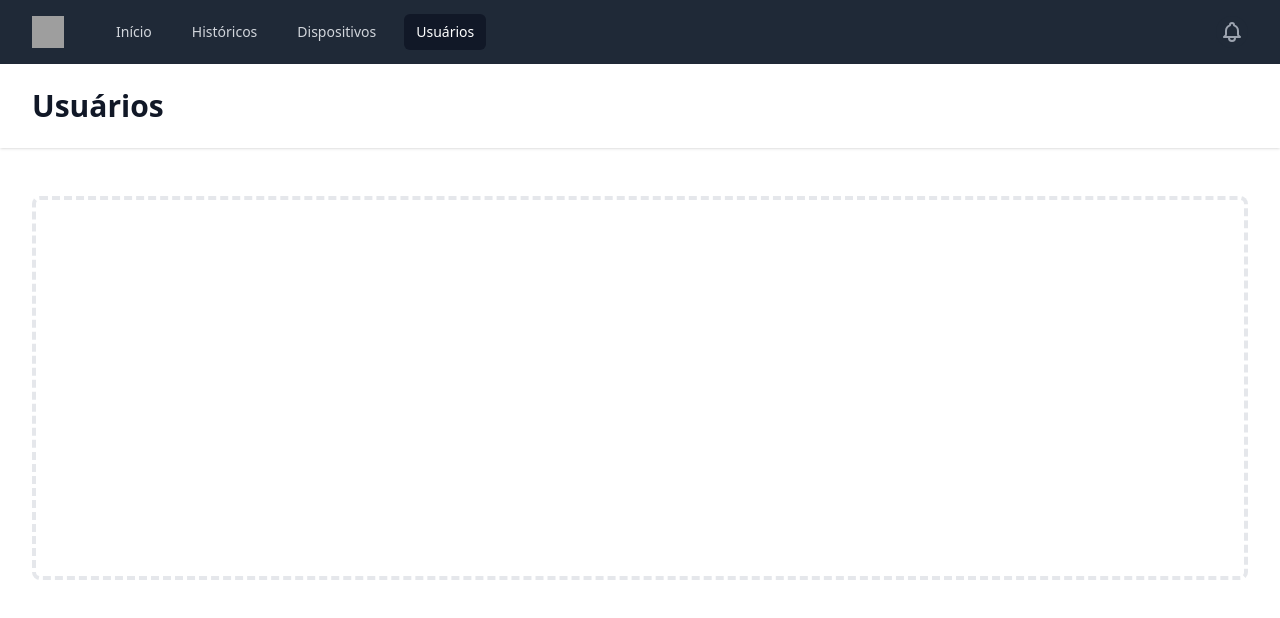
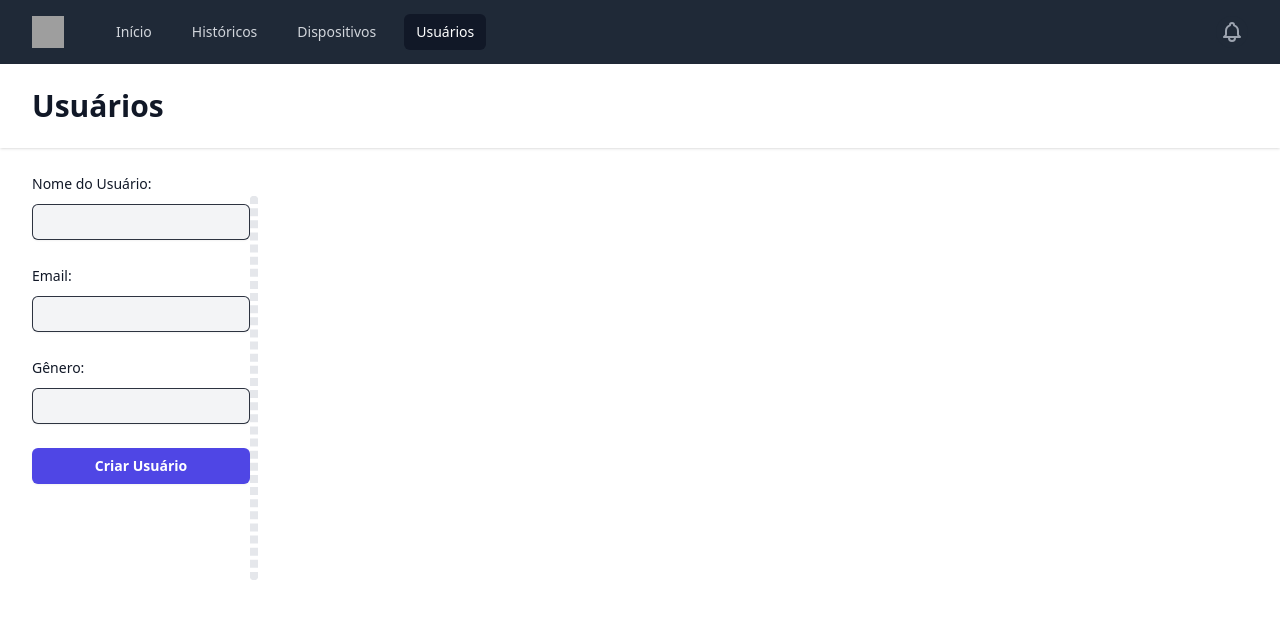
Before and after one commit to ivtrL/RfidAttendance-Project, a React (Vite) app in the folder client/: page /users in a window 1280 px wide. Shown: the top 618 px of the page. Built offline with nearby package versions, Linux system fonts and the light colour scheme; grey boxes are pictures that could not be loaded; a web font is replaced by a local one.

Commit message:
Auth requests, Create Users and API without db

```diff
--- a/client/src/Auth/Auth.jsx
+++ b/client/src/Auth/Auth.jsx
@@ -10,8 +10,10 @@ function AuthProvider({ children }) {
 
   const navigate = useNavigate();
 
+  if (!isAuthenticated) navigate("/");
+
   async function SignIn({ email, password }) {
-    const response = await axios.post("http://localhost:8800/login", {
+    const response = await axios.post("http://localhost:3333/login", {
       email,
       password,
     });
@@ -23,8 +25,31 @@ function AuthProvider({ children }) {
     }
   }
 
+  async function SignOut() {
+    setAdmin(null);
+    navigate("/");
+  }
+
+  async function CreateUser({ username, email, gender }) {
+    const response = await axios.post("http://localhost:3333/create_user", {
+      username,
+      email,
+      gender,
+    });
+    if (response.data.status === "Success") return response.data.users;
+    else return response.data.status;
+  }
+
+  async function UserList() {
+    const response = await axios.get("http://localhost:3333/users");
+    if (response.data.status === "Success") return response.data.users;
+    else return response.data.status;
+  }
+
   return (
-    <AuthContext.Provider value={{ admin, isAuthenticated, SignIn }}>
+    <AuthContext.Provider
+      value={{ admin, isAuthenticated, SignIn, UserList, CreateUser, SignOut }}
+    >
       {children}
     </AuthContext.Provider>
   );
--- a/client/src/components/Navbar.jsx
+++ b/client/src/components/Navbar.jsx
@@ -1,11 +1,19 @@
 import { Disclosure, Transition } from "@headlessui/react";
 import { BellIcon, MenuIcon, XIcon } from "@heroicons/react/outline";
 import { Menu } from "@mui/material";
-import { Fragment } from "react";
+import { Fragment, useContext } from "react";
+
+import { AuthContext } from "../Auth/Auth";
 
 const Navbar = ({ Route }) => {
   function classNames(...classes) {
     return classes.filter(Boolean).join(" ");
+  }
+
+  const { SignOut } = useContext(AuthContext);
+
+  async function handleSignOut() {
+    await SignOut();
   }
 
   const navigation = ["Início", "Históricos", "Dispositivos", "Usuários"];
@@ -120,6 +128,7 @@ const Navbar = ({ Route }) => {
                               <a
                                 href="#"
                                 className="block px-4 py-2 text-sm text-gray-700"
+                                onClick={handleSignOut}
                               >
                                 Sign out
                               </a>
--- a/client/src/routes/Users.jsx
+++ b/client/src/routes/Users.jsx
@@ -1,6 +1,17 @@
+import { useContext } from "react";
+import { useForm } from "react-hook-form";
 import Navbar from "../components/Navbar";
 
+import { AuthContext } from "../Auth/Auth";
+
 const Users = () => {
+  const { register, handleSubmit } = useForm();
+  const { CreateUser } = useContext(AuthContext);
+
+  async function onSubmit(data) {
+    await CreateUser(data);
+  }
+
   return (
     <div>
       <Navbar Route="users" />
@@ -11,7 +22,86 @@ const Users = () => {
         </div>
       </header>
       <main>
-        <div className="max-w-7xl mx-auto py-6 sm:px-6 lg:px-8">
+        <div className="max-w-7xl mx-auto py-6 sm:px-6 lg:px-8 flex">
+          <form
+            className="space-y-6"
+            action="#"
+            method="POST"
+            onSubmit={handleSubmit(onSubmit)}
+          >
+            <div>
+              <label
+                htmlFor="username"
+                className="block text-sm font-medium leading-6 text-gray-900"
+              >
+                Nome do Usuário:
+              </label>
+              <div className="mt-2">
+                <input
+                  {...register("username")}
+                  id="username"
+                  name="username"
+                  type="username"
+                  autoComplete="username"
+                  required
+                  className="block w-full rounded-md border-0 py-1.5 px-2 bg-gray-100 text-gray-900 shadow-sm ring-1 ring-inset ring-[#2d3340] placeholder:text-gray-400 focus:ring-2 focus:ring-inset focus:ring-indigo-600 sm:text-sm sm:leading-6"
+                />
+              </div>
+            </div>
+
+            <div>
+              <div className="flex items-center justify-between">
+                <label
+                  htmlFor="email"
+                  className="block text-sm font-medium leading-6 text-gray-900"
+                >
+                  Email:
+                </label>
+              </div>
+              <div className="mt-2">
+                <input
+                  {...register("email")}
+                  id="email"
+                  name="email"
+                  type="email"
+                  autoComplete="email"
+                  required
+                  className="block w-full rounded-md border-0 py-1.5 px-2 bg-gray-100 text-gray-900 shadow-sm ring-1 ring-inset ring-[#2d3340] placeholder:text-gray-400 focus:ring-2 focus:ring-inset focus:ring-indigo-600 sm:text-sm sm:leading-6"
+                />
+              </div>
+            </div>
+
+            <div>
+              <div className="flex items-center justify-between">
+                <label
+                  htmlFor="gender"
+                  className="block text-sm font-medium leading-6 text-gray-900"
+                >
+                  Gênero:
+                </label>
+              </div>
+              <div className="mt-2">
+                <input
+                  {...register("gender")}
+                  id="gender"
+                  name="gender"
+                  type="gender"
+                  autoComplete="gender"
+                  required
+                  className="block w-full rounded-md border-0 py-1.5 px-2 bg-gray-100 text-gray-900 shadow-sm ring-1 ring-inset ring-[#2d3340] placeholder:text-gray-400 focus:ring-2 focus:ring-inset focus:ring-indigo-600 sm:text-sm sm:leading-6"
+                />
+              </div>
+            </div>
+
+            <div>
+              <button
+                type="submit"
+                className="flex w-full justify-center rounded-md bg-indigo-600 px-3 py-1.5 text-sm font-semibold leading-6 text-white shadow-sm hover:bg-indigo-500 active:scale-[1.02] ease-in duration-100 hover:scale-105 focus-visible:outline focus-visible:outline-2 focus-visible:outline-offset-2 focus-visible:outline-indigo-600"
+              >
+                Criar Usuário
+              </button>
+            </div>
+          </form>
           {/* Replace with your content */}
           <div className="px-4 py-6 sm:px-0">
             <div className="border-4 border-dashed border-gray-200 rounded-lg h-96" />
```
Also changed, not shown: 1 other file (tests, documents, lock files or other folders).
